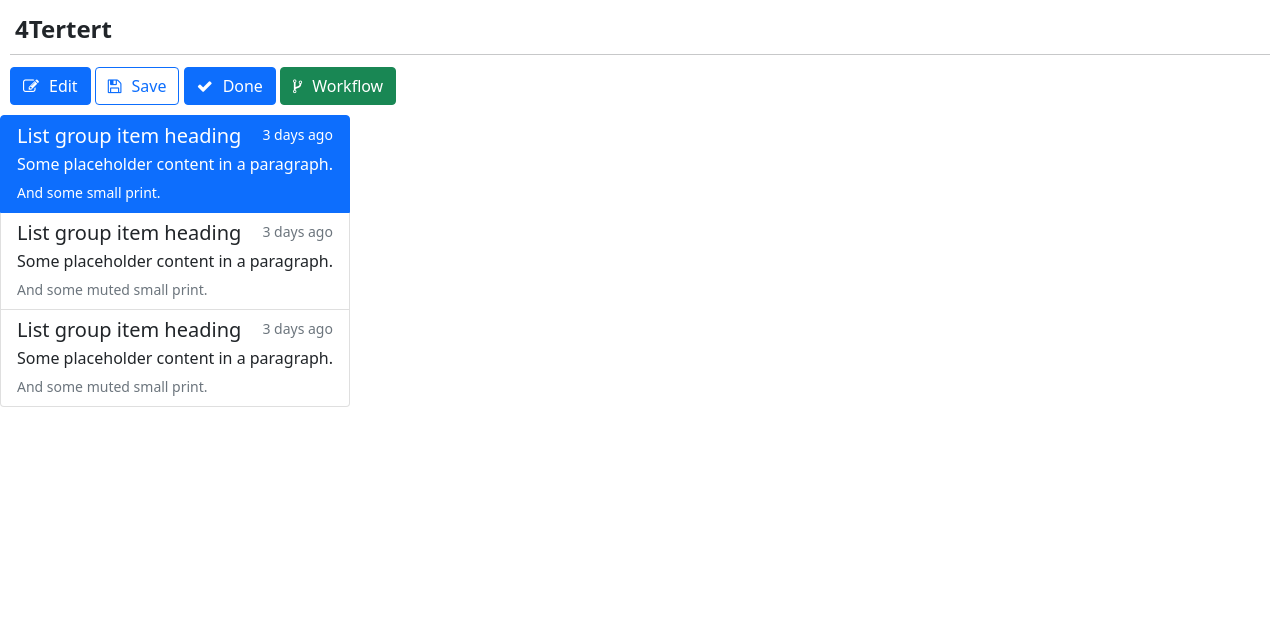
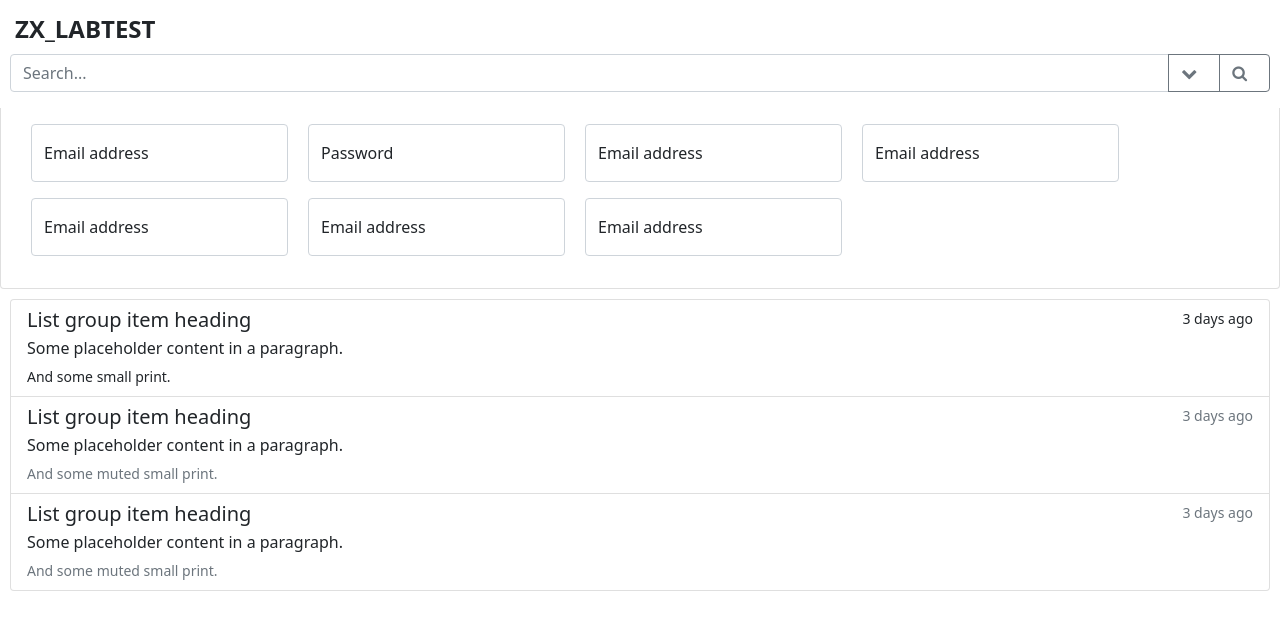
Before and after one commit to Joel-Hwang/Aras-Mobile, a website: page view/search.html in a window 1280 px wide. Drawn offline with nearby package versions, Linux system fonts and the light colour scheme.

Commit message:
criteria

```diff
--- a/view/search.html
+++ b/view/search.html
@@ -89,23 +89,57 @@
 </head>
 
 <body>
-    <h4> 4Tertert</h4>
-    <hr>
-    <div style="padding: 10px;">
-        <button id="btnEdit" type="button" class="btn btn-primary btn-edit"><i class="fa fa-edit"></i><span
-                class="btn-label">Edit</span></button>
-        <button id="btnSave" type="button" class="btn btn-outline-primary btn-save" onclick="save()"><i
-                class="fa fa-save"></i><span class="btn-label">Save</span></button>
-        <button id="btnDone" type="button" class="btn btn-primary btn-done"><i class="fa fa-check"></i><span
-                class="btn-label">Done</span></button>
-        <button id="btnWf" type="button" class="btn btn-success btn-workflow"><i class="fa fa-code-fork"
-                aria-hidden="true"></i><span class="btn-label">Workflow</span></button>
+    <h4> ZX_LABTEST</h4>
+
+    <div id="divCrtr">
+        <div class="input-group mb-3" style="width: calc(100% - 20px);">
+            <input id="ipKeyedName" type="text" class="form-control" placeholder="Search..." aria-label="Search..."
+                aria-describedby="button-addon2">
+            <button class="btn btn-outline-secondary" type="button" id="btnExpand" data-bs-toggle="collapse"
+                data-bs-target="#searachDetail" aria-expanded="true" aria-controls="searachDetail"><i
+                    class="fa fa-chevron-down"></i></button>
+            <button class="btn btn-outline-secondary" type="button" id="btnSearch"><i class="fa fa-search"></i></button>
+        </div>
+        <div class="accordion-item">
+            <div id="searachDetail" class="accordion-collapse collapse show" aria-labelledby="headingOne"
+                data-bs-parent="#accordionExample">
+                <div class="accordion-body" style="display: flex; flex-wrap: wrap;">
+                    <div class="form-floating mb-3">
+                        <input type="email" class="form-control" id="floatingInput" placeholder="name@example.com">
+                        <label for="floatingInput">Email address</label>
+                    </div>
+                    <div class="form-floating">
+                        <input type="password" class="form-control" id="floatingPassword" placeholder="Password">
+                        <label for="floatingPassword">Password</label>
+                    </div>
+                    <div class="form-floating mb-3">
+                        <input type="email" class="form-control" id="floatingInput" placeholder="name@example.com">
+                        <label for="floatingInput">Email address</label>
+                    </div>
+                    <div class="form-floating mb-3">
+                        <input type="email" class="form-control" id="floatingInput" placeholder="name@example.com">
+                        <label for="floatingInput">Email address</label>
+                    </div>
+                    <div class="form-floating mb-3">
+                        <input type="email" class="form-control" id="floatingInput" placeholder="name@example.com">
+                        <label for="floatingInput">Email address</label>
+                    </div>
+                    <div class="form-floating mb-3">
+                        <input type="email" class="form-control" id="floatingInput" placeholder="name@example.com">
+                        <label for="floatingInput">Email address</label>
+                    </div>
+                    <div class="form-floating mb-3">
+                        <input type="email" class="form-control" id="floatingInput" placeholder="name@example.com">
+                        <label for="floatingInput">Email address</label>
+                    </div>
+                </div>
+            </div>
+        </div>
 
     </div>
-
-    <div id="main" style="display: flex; flex-wrap: wrap;">
+    <div style="margin: 10px;">
         <div class="list-group">
-            <a href="#" class="list-group-item list-group-item-action active" aria-current="true">
+            <a href="#" class="list-group-item list-group-item-action" aria-current="true">
                 <div class="d-flex w-100 justify-content-between">
                     <h5 class="mb-1">List group item heading</h5>
                     <small>3 days ago</small>
@@ -138,7 +172,6 @@
     <script src="/js/field.js"></script>
     <script src="/js/fileUtil.js"></script>
     <script>
-
     </script>
 </body>
 
```
